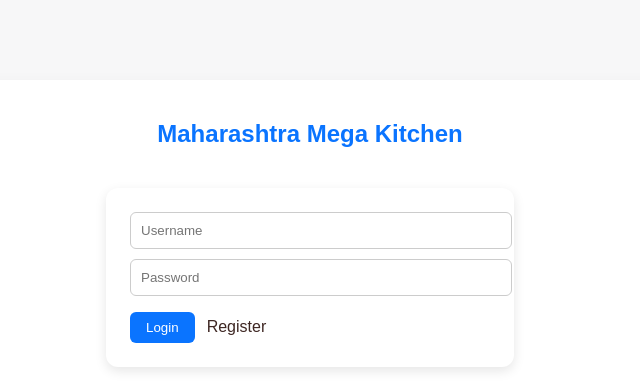
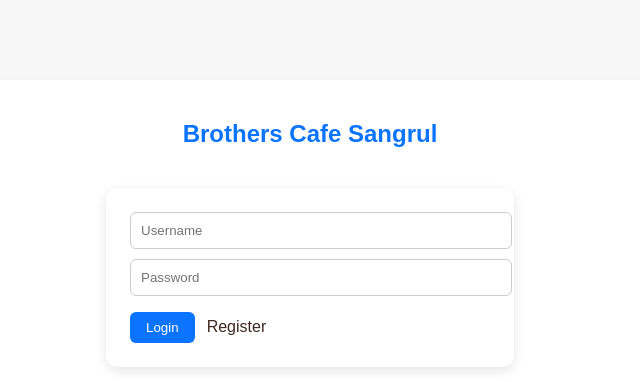
Before and after one commit to omkarchava/BrothersCafe-Frontend, a React (Vite) app: page / in a window 1280 px wide. Shown: the top 382 px of the page, without its empty margins (330-970 px from the left). Built offline with nearby package versions, Linux system fonts and the light colour scheme.

Commit message:
resolved

```diff
--- a/src/components/Billing.jsx
+++ b/src/components/Billing.jsx
@@ -77,7 +77,7 @@ export default function Billing() {
         `<div class='center' style='font-size:20px;'>🌳</div>`,
       );
       receiptWindow.document.write(
-        `<div class='center'><strong> Maharashtra Lunch Home </strong></div>`,
+        `<div class='center'><strong> Brothers Cafe Sangrul </strong></div>`,
       );
       receiptWindow.document.write(
         `<div class='center'>${dateStr} ${timeStr}</div>`,
--- a/src/components/Login.jsx
+++ b/src/components/Login.jsx
@@ -73,7 +73,7 @@ export default function Login({ setIsLoggedIn }) {
       }}
     >
       <h2 style={{ color: "#0a74ff" }}>
-        Maharashtra Mega Kitchen
+        Brothers Cafe Sangrul
       </h2>
 
       <div
```
